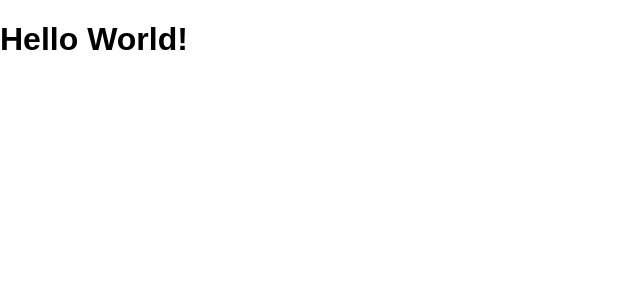
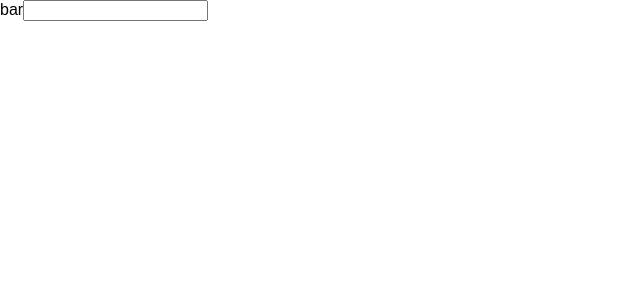
Before and after one commit to chamtowa0201/udemy-react-redux-crud-application, a React (Create React App) app: page / in a window 1280 px wide. Shown: the top 300 px of the page, without its empty margins (0-640 px from the left). Built offline with nearby package versions, Linux system fonts and the light colour scheme.

Commit message:
learn jsx syntax

```diff
--- a/src/App.js
+++ b/src/App.js
@@ -2,7 +2,14 @@ import React, { Component } from 'react';
 
 class App extends Component {
   render() {
-    return <div><h1>Hello World!</h1></div>;
+    return (
+      <React.Fragment>
+        <label htmlFor="bar">bar</label>
+        <input type="text" onChange = {() => {
+          console.log("I am clicked.");
+        }} />
+      </React.Fragment>
+    )
   }
 }
 
```
